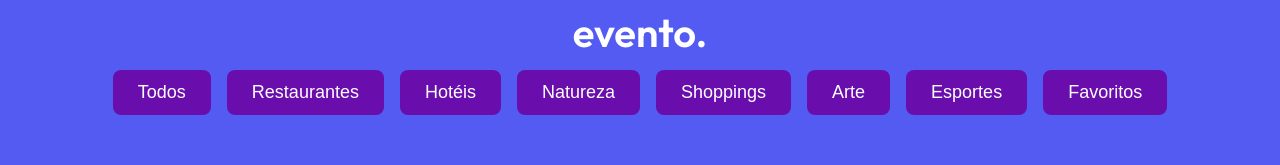
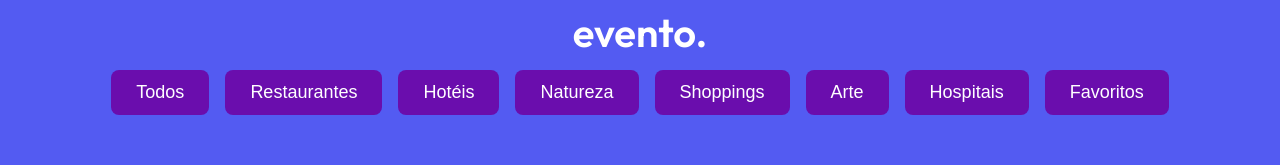
Before and after one commit to Projetos-de-Extensao/PFE_24.2_8001_IV, a React (Vite) app in the folder ccxp-guide/: page /localizacoes in a window 1280 px wide. Shown: the part 248-413 px from the top of the page. Built offline with nearby package versions, Linux system fonts and the light colour scheme.

Commit message:
hospitais add

```diff
--- a/ccxp-guide/src/components/Locais.jsx
+++ b/ccxp-guide/src/components/Locais.jsx
@@ -96,14 +96,14 @@ const LocalImageText = styled.div`
 `;
 
 const LocalImage = styled.img`
-  width: 200px;
-  height: 200px;
+  width: 50%;
+  height: 70%;
   border-radius: 10px;
   margin-right: 15px;
 
   @media (max-width: 768px) {
-    width: 150px;
-    height: 150px;
+    width: 300px;
+    height: 200px;
     margin-right: 0;
     margin-bottom: 10px;
   }
@@ -175,16 +175,15 @@ const LocalLink = styled.a`
 
 const Locais = () => {
   const elements = [
-    { id: 1, category: 'Restaurantes', name: 'D.O.M Restaurante', image: DomImage, link: 'https://domrestaurante.com.br' },
+    { id: 1, category: 'Restaurantes', name: 'D.O.M Restaurante', image: DomImage, link: 'https://www.google.com/maps/place/D.O.M./@-23.56632,-46.66745,15z/data=!4m2!3m1!1s0x0:0x269955670d659e58?sa=X&ved=1t:2428&ictx=111' },
     { id: 2, category: 'Hoteis', name: 'Elemento 2', image: 'url_da_imagem_2.jpg', link: 'https://exemplo-hotel.com' },
     { id: 3, category: 'Natureza', name: 'Elemento 3', image: 'url_da_imagem_3.jpg', link: 'https://exemplo-natureza.com' },
     { id: 4, category: 'Shoppings', name: 'Elemento 4', image: 'url_da_imagem_4.jpg', link: 'https://exemplo-shoppings.com' },
     { id: 5, category: 'Artes', name: 'Elemento 5', image: 'url_da_imagem_5.jpg', link: 'https://exemplo-artes.com' },
-    { id: 6, category: 'Esportes', name: 'Elemento 6', image: 'url_da_imagem_6.jpg', link: 'https://exemplo-esportes.com' },
-    { id: 6, category: 'Esportes', name: 'Elemento 6', image: 'url_da_imagem_6.jpg', link: ''},
+    { id: 6, category: 'Hospitais', name: 'Elemento 6', image: 'url_da_imagem_6.jpg', link: 'https://exemplo-esportes.com' },
     { id: 7, category: 'Shoppings', name: 'Elemento 7', image: 'url_da_imagem_7.jpg', link:'' },
     { id: 8, category: 'Artes', name: 'Elemento 8', image: 'url_da_imagem_8.jpg', link:'' },
-    { id: 9, category: 'Esportes', name: 'Elemento 9', image: 'url_da_imagem_9.jpg', link: ''},
+    { id: 9, category: 'Hospitais', name: 'Elemento 9', image: 'url_da_imagem_9.jpg', link: ''},
     { id: 10, category: 'Restaurantes', name: 'Elemento 10', image: 'url_da_imagem_10.jpg', link:'' },
     { id: 11, category: 'Hoteis', name: 'Elemento 11', image: 'url_da_imagem_11.jpg', link:'' },
     { id: 12, category: 'Natureza', name: 'Elemento 12', image: 'url_da_imagem_12.jpg', link: ''},
@@ -221,7 +220,7 @@ const Locais = () => {
         <FiltroBotao onClick={() => handleFilterChange('Natureza')}>Natureza</FiltroBotao>
         <FiltroBotao onClick={() => handleFilterChange('Shoppings')}>Shoppings</FiltroBotao>
         <FiltroBotao onClick={() => handleFilterChange('Artes')}>Arte</FiltroBotao>
-        <FiltroBotao onClick={() => handleFilterChange('Esportes')}>Esportes</FiltroBotao>
+        <FiltroBotao onClick={() => handleFilterChange('Hospitais')}>Hospitais</FiltroBotao>
         <FiltroBotao onClick={() => handleFilterChange('Favoritos')}>Favoritos</FiltroBotao>
       </FiltroContainer>
 
--- a/ccxp-guide/src/index.css
+++ b/ccxp-guide/src/index.css
@@ -409,7 +409,7 @@ body.no-background {
 .carouselatracoes-image-container img {
   width: 100%;
   max-width: 100%;
-  min-height: 170px;
+  min-height: 120px;
   height: auto;
   border-radius: 8px;
   box-shadow: 0 4px 20px rgba(0, 0, 0, 0.3);
@@ -428,6 +428,7 @@ body.no-background {
 
   .carouselatracoes-container{
     width: 100vw;
+
   }
   .header,
   .nav {
```
